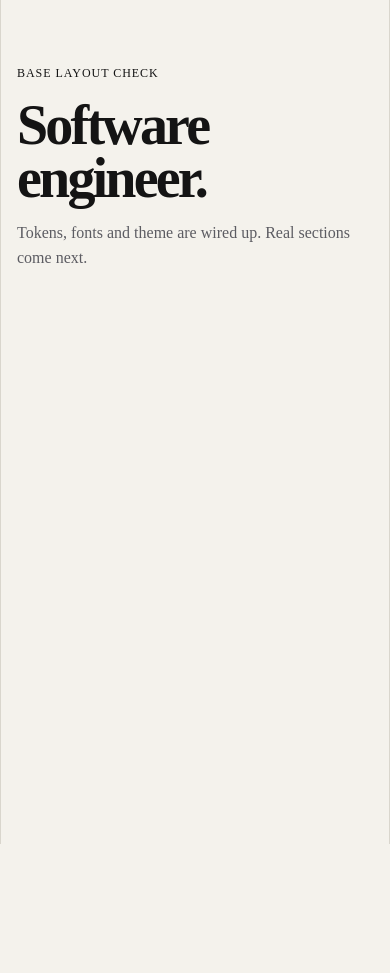
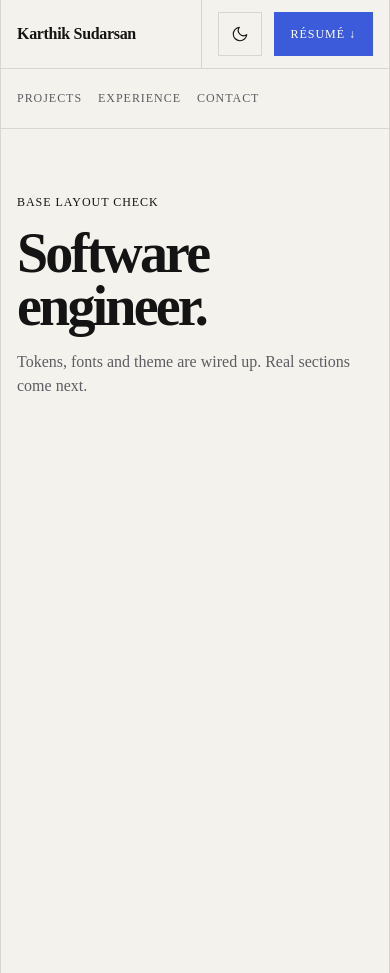
Before and after one commit to karthiik13/personal-portfolio, an Astro site: page / in a window 390 px wide. Before the commit the page ends 844 px from the top, so only its background shows below. Built offline with nearby package versions, Linux system fonts and the light colour scheme; Astro itself is replaced by a stand-in of ours.

Commit message:
feat: add nav with theme toggle
Co-Authored-By: Claude Opus 5.5 <noreply@anthropic.com>

```diff
--- /dev/null
+++ b/src/components/Nav.astro
@@ -0,0 +1,126 @@
+---
+import ThemeToggle from './ThemeToggle.astro';
+
+// Leading "/" keeps these working from project pages too.
+const links = [
+	{ href: '/#projects', label: 'Projects' },
+	{ href: '/#experience', label: 'Experience' },
+	{ href: '/#contact', label: 'Contact' },
+];
+---
+
+<header class="frame site-header">
+	<nav class="nav" aria-label="Main">
+		<a class="name" href="/">Karthik Sudarsan</a>
+
+		<ul class="links" role="list">
+			{
+				links.map((link) => (
+					<li>
+						<a class="label" href={link.href}>
+							{link.label}
+						</a>
+					</li>
+				))
+			}
+		</ul>
+
+		<div class="actions">
+			<ThemeToggle />
+			<a class="resume label" href="/Karthik-Sudarsan-Resume.pdf" target="_blank" rel="noopener">
+				Résumé <span aria-hidden="true">↓</span>
+				<span class="visually-hidden">(PDF, opens in a new tab)</span>
+			</a>
+		</div>
+	</nav>
+</header>
+
+<style>
+	.site-header {
+		border-bottom: var(--hairline);
+	}
+
+	/* Desktop: name | links | actions, separated by hairlines. */
+	.nav {
+		display: grid;
+		grid-template-columns: auto 1fr auto;
+		grid-template-areas: 'name links actions';
+		align-items: stretch;
+	}
+
+	.name,
+	.links,
+	.actions {
+		display: flex;
+		align-items: center;
+		padding: var(--space-3) var(--gutter);
+	}
+
+	.name {
+		grid-area: name;
+		font-weight: 600;
+		letter-spacing: -0.02em;
+		text-decoration: none;
+		border-right: var(--hairline);
+	}
+
+	.links {
+		grid-area: links;
+		gap: var(--space-6);
+		list-style: none;
+	}
+
+	.links a {
+		display: inline-block;
+		padding-block: var(--space-2);
+		text-decoration: none;
+		color: var(--muted);
+	}
+
+	.actions {
+		grid-area: actions;
+		gap: var(--space-3);
+		border-left: var(--hairline);
+	}
+
+	.name:hover,
+	.links a:hover {
+		color: var(--accent);
+	}
+
+	.resume {
+		display: inline-flex;
+		align-items: center;
+		gap: var(--space-1);
+		min-height: 2.75rem;
+		padding-inline: var(--space-4);
+		background: var(--accent);
+		color: var(--on-accent);
+		border: 1px solid var(--accent);
+		text-decoration: none;
+	}
+
+	.resume:hover {
+		background: transparent;
+		color: var(--accent);
+	}
+
+	/* Phones: name + actions on top, links on their own row below. */
+	@media (max-width: 40rem) {
+		.nav {
+			grid-template-columns: 1fr auto;
+			grid-template-areas:
+				'name actions'
+				'links links';
+		}
+
+		.name {
+			border-right: 0;
+		}
+
+		.links {
+			border-top: var(--hairline);
+			gap: var(--space-4);
+		}
+	}
+</style>
--- /dev/null
+++ b/src/components/ThemeToggle.astro
@@ -0,0 +1,101 @@
+---
+// Light/dark toggle. The saved choice lives in localStorage.theme,
+// which BaseLayout's inline script reads before first paint.
+---
+
+<button class="theme-toggle" type="button" data-theme-toggle aria-label="Toggle colour theme">
+	<!-- Moon: shown in light mode (click → dark) -->
+	<svg class="icon icon-moon" viewBox="0 0 24 24" width="18" height="18" aria-hidden="true" focusable="false">
+		<path
+			d="M21 12.8A9 9 0 1 1 11.2 3a7 7 0 0 0 9.8 9.8Z"
+			fill="none"
+			stroke="currentColor"
+			stroke-width="1.5"
+			stroke-linejoin="round"></path>
+	</svg>
+	<!-- Sun: shown in dark mode (click → light) -->
+	<svg class="icon icon-sun" viewBox="0 0 24 24" width="18" height="18" aria-hidden="true" focusable="false">
+		<circle cx="12" cy="12" r="4" fill="none" stroke="currentColor" stroke-width="1.5"></circle>
+		<path
+			d="M12 2v2M12 20v2M2 12h2M20 12h2M4.9 4.9l1.4 1.4M17.7 17.7l1.4 1.4M4.9 19.1l1.4-1.4M17.7 6.3l1.4-1.4"
+			stroke="currentColor"
+			stroke-width="1.5"
+			stroke-linecap="round"></path>
+	</svg>
+</button>
+
+<style>
+	.theme-toggle {
+		display: inline-grid;
+		place-items: center;
+		width: 2.75rem;
+		height: 2.75rem;
+		padding: 0;
+		background: transparent;
+		color: var(--ink);
+		border: var(--hairline);
+		cursor: pointer;
+	}
+
+	.theme-toggle:hover {
+		color: var(--accent);
+		border-color: currentColor;
+	}
+
+	/* Icon visibility uses the same selectors as the tokens in global.css,
+	   so the right icon shows on first paint, before any JS runs. */
+	.icon-sun {
+		display: none;
+	}
+
+	@media (prefers-color-scheme: dark) {
+		:global(:root:not([data-theme='light'])) .icon-sun {
+			display: block;
+		}
+		:global(:root:not([data-theme='light'])) .icon-moon {
+			display: none;
+		}
+	}
+
+	:global(:root[data-theme='dark']) .icon-sun {
+		display: block;
+	}
+	:global(:root[data-theme='dark']) .icon-moon {
+		display: none;
+	}
+</style>
+
+<script>
+	const root = document.documentElement;
+	const systemDark = window.matchMedia('(prefers-color-scheme: dark)');
+
+	function currentTheme(): 'light' | 'dark' {
+		const set = root.dataset.theme;
+		if (set === 'light' || set === 'dark') return set;
+		return systemDark.matches ? 'dark' : 'light';
+	}
+
+	function syncLabels() {
+		const next = currentTheme() === 'dark' ? 'light' : 'dark';
+		document.querySelectorAll<HTMLButtonElement>('[data-theme-toggle]').forEach((btn) => {
+			btn.setAttribute('aria-label', `Switch to ${next} theme`);
+		});
+	}
+
+	document.querySelectorAll<HTMLButtonElement>('[data-theme-toggle]').forEach((btn) => {
+		btn.addEventListener('click', () => {
+			const next = currentTheme() === 'dark' ? 'light' : 'dark';
+			root.dataset.theme = next;
+			try {
+				localStorage.setItem('theme', next);
+			} catch {
+				// Storage blocked (private mode etc.) — theme still changes for this page view.
+			}
+			syncLabels();
+		});
+	});
+
+	// Keep the label right if the system theme changes while no choice is saved.
+	systemDark.addEventListener('change', syncLabels);
+	syncLabels();
+</script>
--- a/src/layouts/BaseLayout.astro
+++ b/src/layouts/BaseLayout.astro
@@ -1,5 +1,6 @@
 ---
 import { Font } from 'astro:assets';
+import Nav from '../components/Nav.astro';
 import '../styles/global.css';
 
 interface Props {
@@ -36,6 +37,27 @@ const { title, description } = Astro.props;
 		<Font cssVariable="--font-geist-mono" />
 	</head>
 	<body>
+		<a class="skip-link label" href="#main">Skip to content</a>
+		<Nav />
 		<slot />
 	</body>
 </html>
+
+<style>
+	/* Hidden until focused with the keyboard. */
+	.skip-link {
+		position: absolute;
+		top: var(--space-2);
+		left: var(--space-2);
+		z-index: 10;
+		padding: var(--space-2) var(--space-4);
+		background: var(--accent);
+		color: var(--on-accent);
+		text-decoration: none;
+		transform: translateY(-200%);
+	}
+
+	.skip-link:focus {
+		transform: none;
+	}
+</style>
--- a/src/pages/index.astro
+++ b/src/pages/index.astro
@@ -6,7 +6,7 @@ import BaseLayout from '../layouts/BaseLayout.astro';
 	title="Karthik Sudarsan — Software engineer"
 	description="Software engineer moving into AI engineering. Projects, experience and contact."
 >
-	<main class="frame placeholder">
+	<main id="main" class="frame placeholder">
 		<p class="label">Base layout check</p>
 		<h1>Software engineer.</h1>
 		<p class="muted">Tokens, fonts and theme are wired up. Real sections come next.</p>
```
